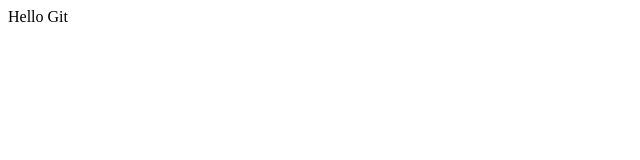
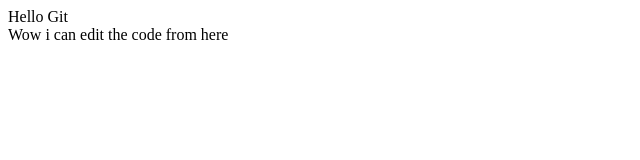
Before and after one commit to marcHz1/testing-demo, a plain HTML site: page index.html in a window 1280 px wide. Shown: the whole page, without its empty margins (0-640 px from the left). Drawn offline with Linux system fonts and the light colour scheme.

Commit message:
Update index.html

```diff
--- a/index.html
+++ b/index.html
@@ -1 +1,2 @@
 <div>Hello Git</div>
+<div>Wow i can edit the code from here</div>
```
